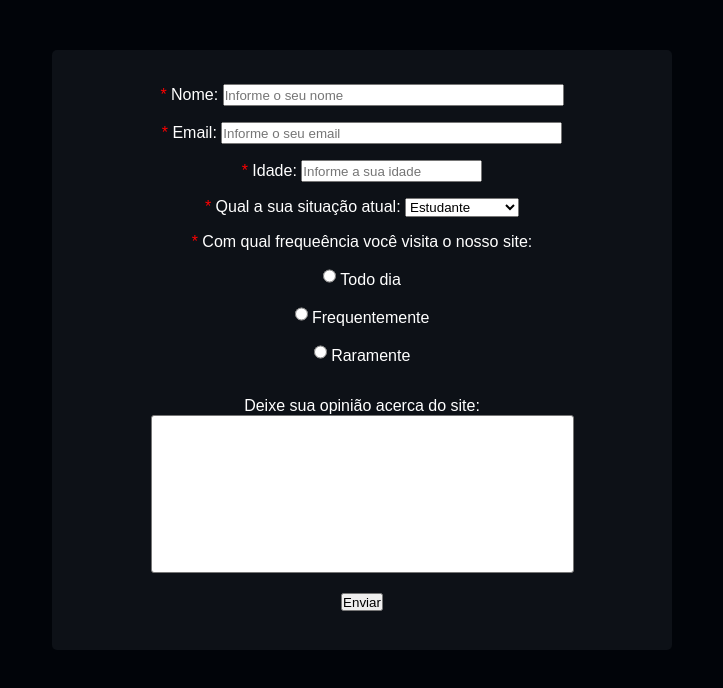
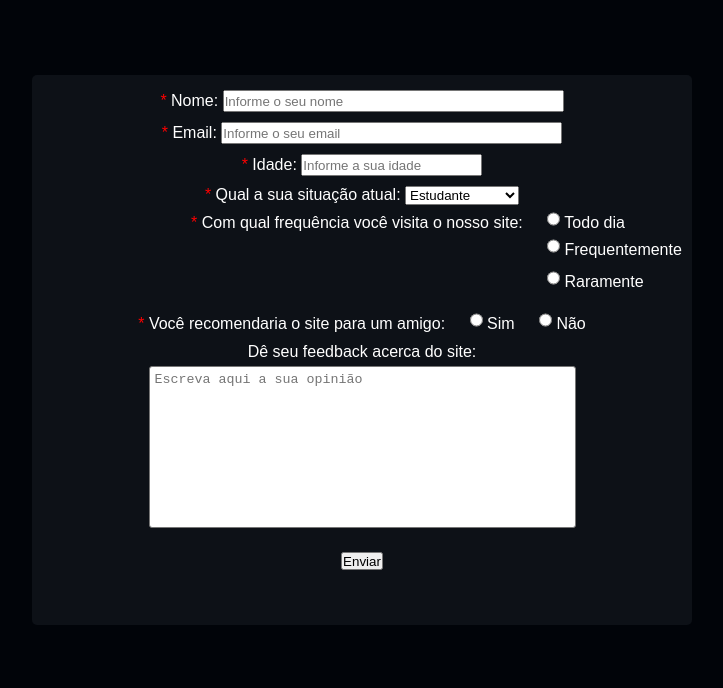
Before and after one commit to klucasnunes/Formulario-de-pesquisa, a plain HTML site: page index.html in a window 1280 px wide. Shown: the part 50-738 px from the top of the page, without its empty margins (278-1001 px from the left). Drawn offline with Linux system fonts and the light colour scheme.

Commit message:
Novas alterações
Fiz algumas modificações em HTML e CSS e comecei a escrever o código em javascript

```diff
--- a/index.html
+++ b/index.html
@@ -19,42 +19,53 @@
             <p>
 
             </p>
-            <p><span>*</span> Nome:
+            <p class="alinhado"><span>*</span> Nome:
                 <input type="text" name="txtNome" id="txtNome" placeholder="Informe o seu nome" size="40">
             </p>
-            <p><span>*</span> Email:
+            <p class="alinhado"><span>*</span> Email:
                 <input type="email" name="txtEmail" id="txtEmail" placeholder="Informe o seu email" size="40">
             </p>
-            <p><span>*</span> Idade:
+            <p class="alinhado" ><span>*</span> Idade:
                 <input type="number" name="txtIdade" id="txtIdade" placeholder="Informe a sua idade" size="40">
             </p>
-            <p><span>*</span> Qual a sua situação atual:
+            <p class="alinhado" ><span>*</span> Qual a sua situação atual:
                 <select name="situacao_atual" id="situacao_atual">
                     <option value="estudante">Estudante</option>
                     <option value="empregado">Empregado</option>
                     <option value="desempregado">Desempregado</option>
                 </select>
             </p>
-            <p><span>*</span> Com qual frequeência você visita o nosso site:
-                <p><input type="radio" name="visita" id="todoDia"> Todo dia</p>
-                <p><input type="radio" name="visita" id="frequentemente"> Frequentemente</p>
-                <p><input type="radio" name="visita" id="raramente"> Raramente</p>
+            <p style="display: inline; margin-left: 154px;"><span>*</span> Com qual frequência você visita o nosso site:
+
+                    <p style="display: inline; margin-left: 10px;"><input type="radio" name="visita" id="todoDia"> Todo dia</p>
+                    <p style="margin-left: 510px;"><input type="radio" name="visita" id="frequentemente"> Frequentemente</p>
+                    <p style="margin-left: 510px;"><input type="radio" name="visita" id="raramente"> Raramente </p>
+
+            </p>
+            <p class="alinhado"><span>*</span> Você recomendaria o site para um amigo:
+                <input style="margin-left: 20px;" type="radio" name="recomendacao" id="sim"> Sim
+                <input style="margin-left: 20px;" type="radio" name="recomendacao" id="nao"> Não
+
+
             </p>
 
-            <p>Deixe sua opinião acerca do site:
-                <textarea name="opiniao" id="opiniao" cols="50" rows="10" maxlength="500"></textarea>
-            </p>
-            <p>
-                <input type="button" value="Enviar" onclick="enviar()">
+            <p class="alinhado">Dê seu feedback acerca do site:
+                <textarea name="opiniao" id="opiniao" cols="50" rows="10" maxlength="500" placeholder="Escreva aqui a sua opinião"></textarea>
             </p>
             <p id="obs">
                 <!-- OS CAMPOS MARCADOS NÃO PODER FICAR VAZIOS OU DESMARCADOS-->
             </p>
+            <p class="alinhado">
+                <input type="button" value="Enviar" onclick="enviar()">
+            </p>
+
         </article>
     </main>
 
     <footer>
 
     </footer>
+
+    <script src="script/script.js"></script>
 </body>
 </html>
--- /dev/null
+++ b/script/script.js
@@ -0,0 +1,13 @@
+let txtNome = window.document.getElementById('txtNome')
+let txtEmail = window.document.getElementById('txtEmail')
+let txtIdade = window.document.getElementById('txtIdade')
+
+let observacao = window.document.getElementById('obs')
+
+function enviar() {
+
+if (txtNome.value.length == 0 || txtEmail.value.length == 0 || txtIdade.value.length == 0) {
+    observacao.innerHTML = `* os campos obrigatórios não podem ficar vazios`
+}
+
+}
--- a/style/style.css
+++ b/style/style.css
@@ -24,30 +24,28 @@ header > h1{
 }
 
 article {
-    /*
-    background-image: linear-gradient(to bottom, rgba(255, 255, 255, 0.2) 70%, rgba(255, 255, 255, 0.1), rgba(255, 255, 255, 0.0));
-    backdrop-filter: blur( 10px );
-    -webkit-backdrop-filter: blur(  10px ); */
     background-color: #0D1117;
+
+    border-radius: 5px;
+    width: 660px;
+    height: 550px;
     margin-top: 10px;
 
-    border-radius: 5px;
-    width: 600px;
-    height: 580px;
+
     position: absolute;
     top: 0;
     right: 0;
     bottom: 0;
     left: 0;
     margin: auto;
-
-    padding: 10px;
-    text-align: center;
-
 }
 
 article p {
-    padding: 8px;
+    padding: 5px;
+}
+
+article p.alinhado {
+    text-align: center;
 }
 
 span {          /*  A TAG SPAN ESTÁ DELIMITANDO TODOS OS CARACTERES ESPECIAIS ASTERISCO( * ) */
@@ -61,5 +59,10 @@ article input {
 textarea {
     resize: none;   /* DESABILITA A OPÇÃO DO USUÁRIO PODER REDIMENSIONAR A CAIXA DE TEXTO*/
     border-radius: 3px;
-    padding: 3px;
+    padding: 5px;
+    margin-top: 5px;
 }
+p#obs {
+    color: red;
+    font-size: 12px;
+}
```
